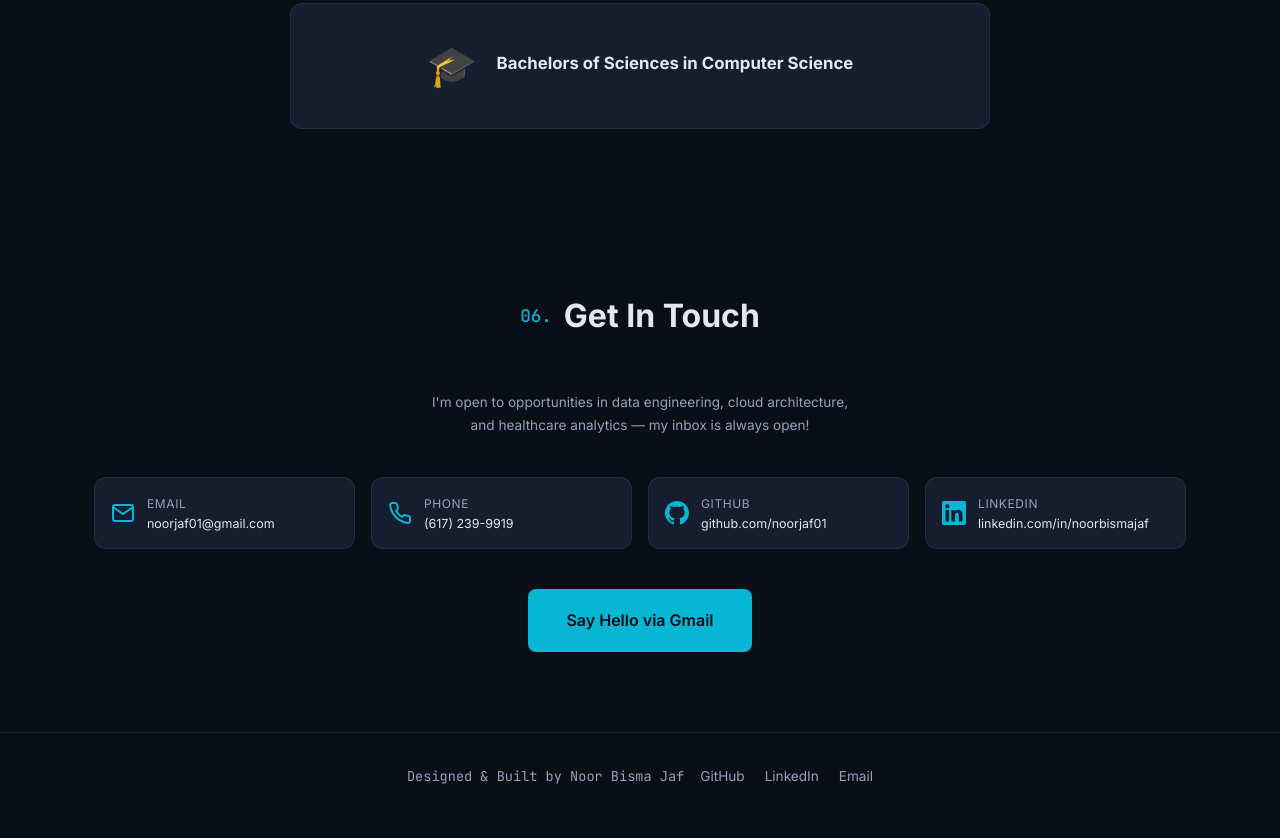
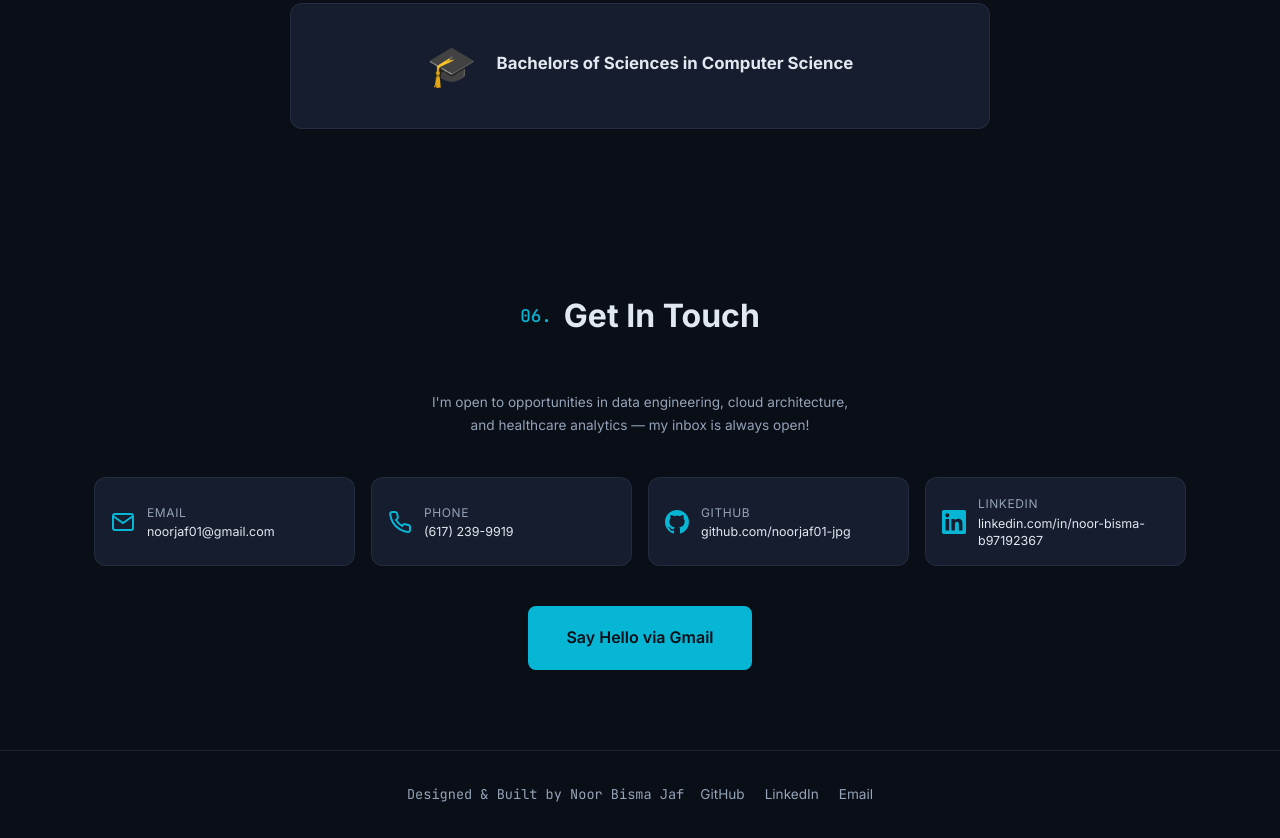
Before and after one commit to noorjaf01-jpg/noor_jaf, a plain HTML site: page index.html in a window 1280 px wide. Shown: the part 7292-8130 px from the top of the page. Drawn offline with Linux system fonts and the light colour scheme; animation ran at ten frames a second.

Commit message:
Update GitHub and LinkedIn profile links.
Point contact and social links to the correct GitHub and LinkedIn URLs.

```diff
--- a/index.html
+++ b/index.html
@@ -189,14 +189,14 @@
             <svg viewBox="0 0 24 24" fill="currentColor"><path d="M12 0C5.37 0 0 5.37 0 12c0 5.31 3.435 9.795 8.205 11.385.6.105.825-.255.825-.57 0-.285-.015-1.23-.015-2.235-3.015.555-3.795-.735-4.035-1.41-.135-.345-.72-1.41-1.23-1.695-.42-.225-1.02-.78-.015-.795.945-.015 1.62.87 1.845 1.23 1.08 1.815 2.805 1.305 3.495.99.105-.78.42-1.305.765-1.605-2.67-.3-5.46-1.335-5.46-5.925 0-1.305.465-2.385 1.23-3.225-.12-.3-.54-1.53.12-3.18 0 0 1.005-.315 3.3 1.23.96-.27 1.98-.405 3-.405s2.04.135 3 .405c2.295-1.56 3.3-1.23 3.3-1.23.66 1.65.24 2.88.12 3.18.765.84 1.23 1.905 1.23 3.225 0 4.605-2.805 5.625-5.475 5.925.435.375.81 1.095.81 2.22 0 1.605-.015 2.895-.015 3.3 0 .315.225.69.825.57A12.02 12.02 0 0024 12c0-6.63-5.37-12-12-12z"/></svg>
             <div>
               <span class="contact-label">GitHub</span>
-              <span class="contact-value">github.com/noorjaf01</span>
+              <span class="contact-value">github.com/noorjaf01-jpg</span>
             </div>
           </a>
           <a href="#" data-link="linkedin" target="_blank" rel="noopener noreferrer" class="contact-card">
             <svg viewBox="0 0 24 24" fill="currentColor"><path d="M20.447 20.452h-3.554v-5.569c0-1.328-.027-3.037-1.852-3.037-1.853 0-2.136 1.445-2.136 2.939v5.667H9.351V9h3.414v1.561h.046c.477-.9 1.637-1.85 3.37-1.85 3.601 0 4.267 2.37 4.267 5.455v6.286zM5.337 7.433a2.062 2.062 0 01-2.063-2.065 2.064 2.064 0 112.063 2.065zm1.782 13.019H3.555V9h3.564v11.452zM22.225 0H1.771C.792 0 0 .774 0 1.729v20.542C0 23.227.792 24 1.771 24h20.451C23.2 24 24 23.227 24 22.271V1.729C24 .774 23.2 0 22.222 0h.003z"/></svg>
             <div>
               <span class="contact-label">LinkedIn</span>
-              <span class="contact-value" data-show="linkedin">linkedin.com/in/noorbismajaf</span>
+              <span class="contact-value" data-show="linkedin">linkedin.com/in/noor-bisma-b97192367</span>
             </div>
           </a>
         </div>
--- a/js/config.js
+++ b/js/config.js
@@ -4,9 +4,9 @@ const PROFILE = {
   phone: '(617) 239-9919',
   phoneTel: '+16172399919',
   location: 'Dallas, TX, 75051, USA',
-  github: 'https://github.com/noorjaf01',
-  linkedin: 'https://www.linkedin.com/in/noorbismajaf',
-  linkedinDisplay: 'linkedin.com/in/noorbismajaf',
+  github: 'https://github.com/noorjaf01-jpg',
+  linkedin: 'https://linkedin.com/in/noor-bisma-b97192367',
+  linkedinDisplay: 'linkedin.com/in/noor-bisma-b97192367',
   resume: 'assets/Noor_Bisma_Jaf_Resume.pdf',
   resumeFilename: 'Noor_Bisma_Jaf_Resume.pdf',
   get gmailCompose() {
```
